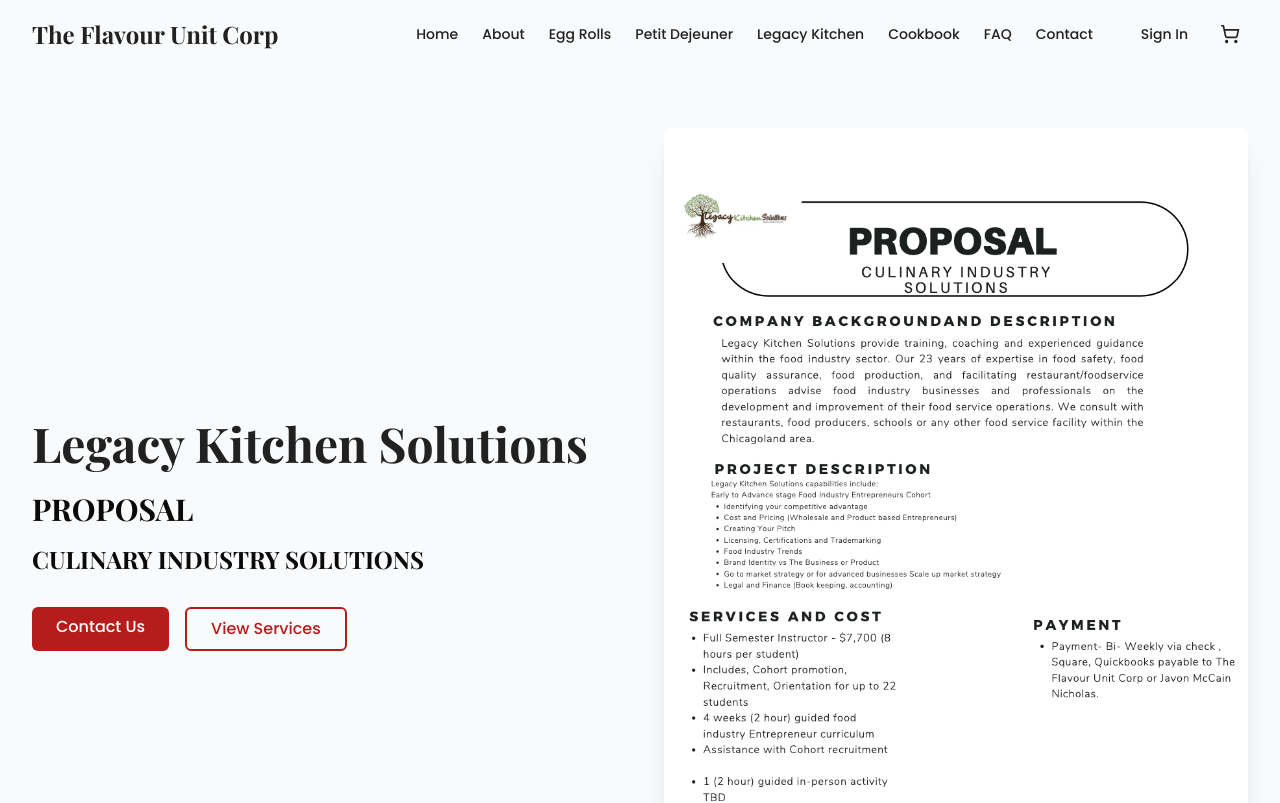
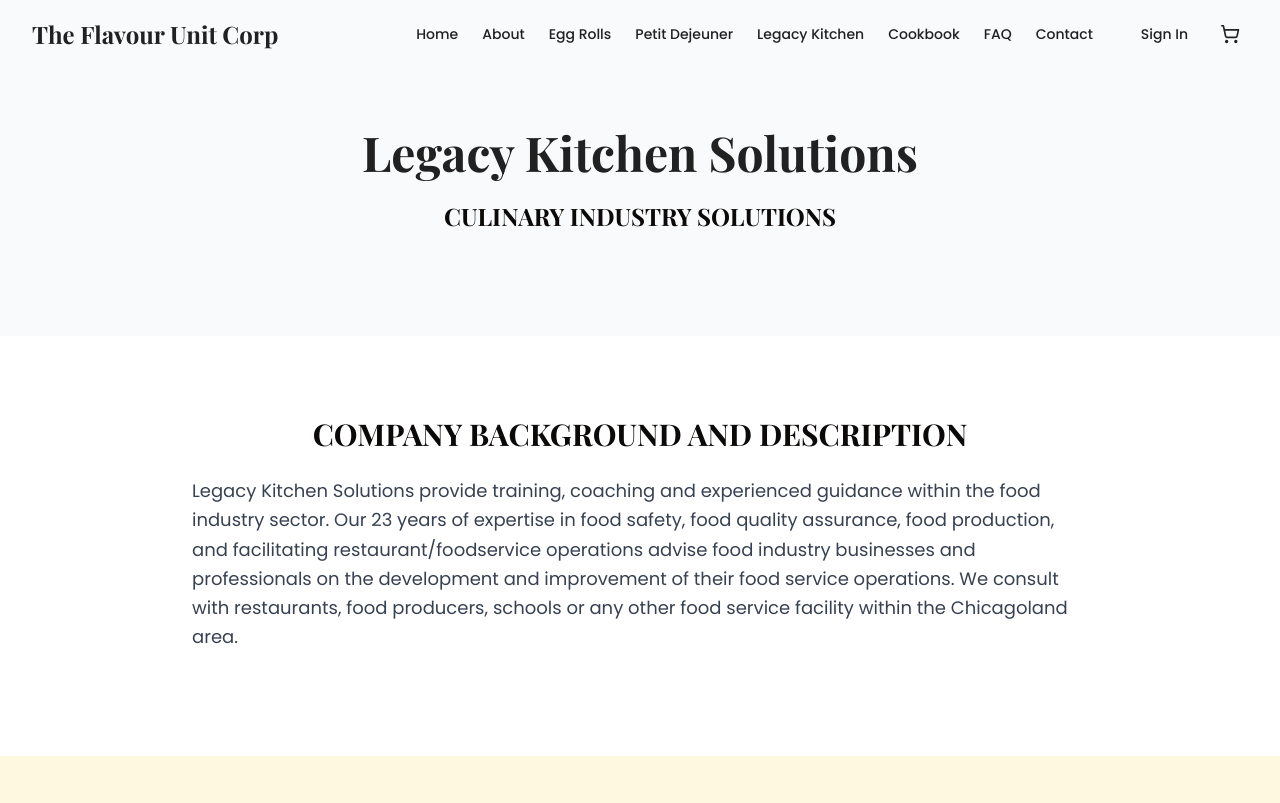
Before and after one commit to ce482/flavour-unit-eats-verse, a React (Vite) app: page /legacy-kitchen in a window 1280 px wide. Shown: the top 803 px of the page. Built offline with nearby package versions, Linux system fonts and the light colour scheme.

Commit message:
Refactor: Update Legacy Kitchen page
- Removed image and centered text content.
- Removed "Proposal" text and contact/service buttons.

```diff
--- a/src/pages/LegacyKitchen.tsx
+++ b/src/pages/LegacyKitchen.tsx
@@ -3,7 +3,6 @@ import { useEffect } from 'react';
 import Navbar from '../components/layout/Navbar';
 import Footer from '../components/layout/Footer';
 import { CheckCircle } from 'lucide-react';
-import { Link } from 'react-router-dom';
 
 const LegacyKitchen = () => {
   useEffect(() => {
@@ -17,27 +16,9 @@ const LegacyKitchen = () => {
         {/* Hero Section */}
         <section className="pt-32 pb-20 bg-gray-50">
           <div className="container-wide">
-            <div className="grid grid-cols-1 lg:grid-cols-2 gap-12 items-center">
-              <div>
-                <h1 className="text-4xl md:text-5xl font-bold mb-6 text-flavour-black">Legacy Kitchen Solutions</h1>
-                <h2 className="text-3xl font-bold mb-4">PROPOSAL</h2>
-                <h3 className="text-2xl mb-6">CULINARY INDUSTRY SOLUTIONS</h3>
-                <div className="flex flex-col sm:flex-row gap-4 mt-8">
-                  <Link to="#contact-form" className="btn-primary">
-                    Contact Us
-                  </Link>
-                  <Link to="#services" className="btn-outline">
-                    View Services
-                  </Link>
-                </div>
-              </div>
-              <div>
-                <img
-                  src="/lovable-uploads/b66f8d62-eb9d-480b-af64-378fe2d3c55b.png"
-                  alt="Legacy Kitchen Solutions"
-                  className="rounded-lg shadow-xl"
-                />
-              </div>
+            <div className="text-center">
+              <h1 className="text-4xl md:text-5xl font-bold mb-6 text-flavour-black">Legacy Kitchen Solutions</h1>
+              <h3 className="text-2xl mb-6">CULINARY INDUSTRY SOLUTIONS</h3>
             </div>
           </div>
         </section>
```
